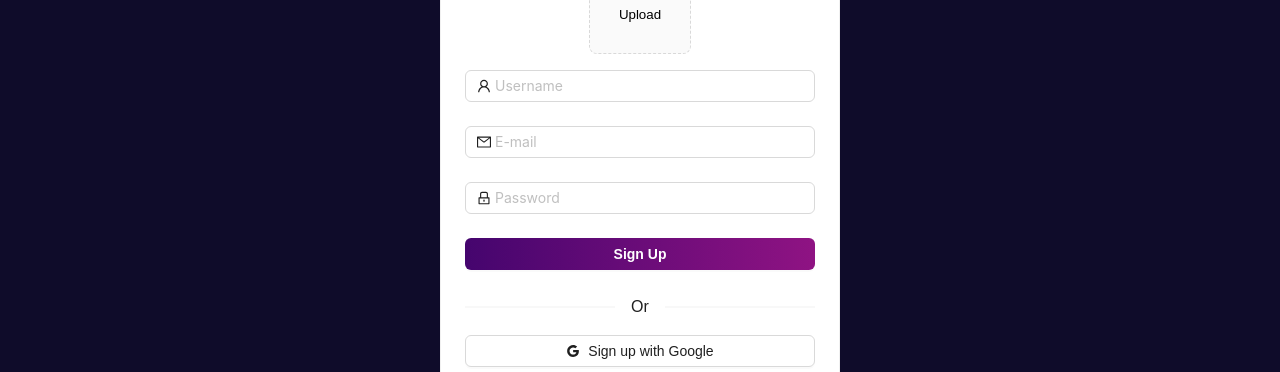
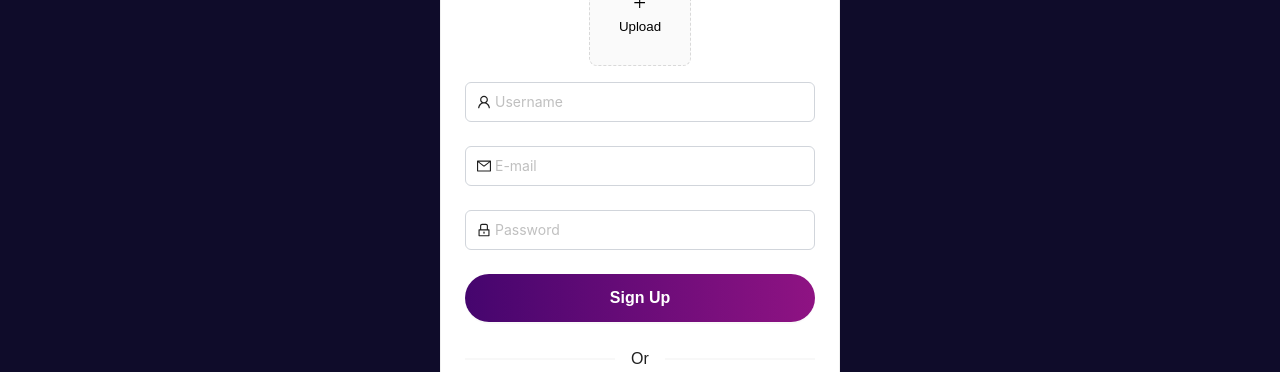
Before and after one commit to calistasalscpw/mindverse-frontend, a React (Vite) app: page /auth/signup in a window 1280 px wide. Shown: the part 297-669 px from the top of the page. Built offline with nearby package versions, Linux system fonts and the light colour scheme.

Commit message:
fix: sync login with backend (copy from signup page)

```diff
--- a/src/components/LoginForm.jsx
+++ b/src/components/LoginForm.jsx
@@ -1,13 +1,39 @@
 import { Form, Input, Button, Typography } from 'antd';
+import { useState } from 'react';
+import { useNavigate } from 'react-router-dom';
+import API from '../api';
 
 const { Title, Text } = Typography;
 
 const LoginForm = () => {
   const [form] = Form.useForm();
+  const [loading, setLoading] = useState(false);
+  const navigate = useNavigate();
 
-  const onFinish = (values) => {
-    console.log('Login form values:', values);
+  const onFinish = async (values) => {
+    setLoading(true);
     // Di sini nanti bisa tambahkan logic untuk call API login
+
+    try {
+      const response = await API.post('/auth/login', values, {
+        withCredentials: true,
+      });
+
+      if (response.data && response.data.user) {
+        localStorage.setItem('user', JSON.stringify(response.data.user));
+
+        message.success('Login successful!');
+        navigate('/dashboard');
+      } else {
+        message.error('Login failed. Please try again.');
+      }
+    } catch (error){
+      const errorMessage =
+        error.response?.data?.message || 'Login failed. Please try again.';
+      message.error(errorMessage);
+    } finally {
+      setLoading(false);
+    }
   };
 
   return (
--- a/src/pages/Signup.jsx
+++ b/src/pages/Signup.jsx
@@ -3,7 +3,7 @@ import {LockOutlined, UserOutlined, MailOutlined, GoogleOutlined, LoadingOutline
 import { Button, Form, Divider, Input, Card, message, Upload, Flex } from "antd";
 import API from "../api";
 import { useNavigate } from "react-router-dom";
-import { inline } from './../../node_modules/@rc-component/portal/es/mock';
+// import { inline } from './../../node_modules/@rc-component/portal/es/mock';
 
 const Signup = () => {
     const navigate = useNavigate();
@@ -47,17 +47,21 @@ const Signup = () => {
 
     const onFinish = async (values) => {
         const formData = new FormData();
-        formData.append("username", values.username);
-        formData.append("email", values.email);
-        formData.append("password", values.password);
+        // formData.append("username", values.username);
+        // formData.append("email", values.email);
+        // formData.append("password", values.password);
+
+        const userData = {
+            username: values.username,
+            email: values.email,
+            password: values.password
+        }
+
         if (file) formData.append("profileImageUrl", file);
 
         try{
-            const res = await API.post('/auth/signup', {
-                method: 'POST',
-                body: formData,
-            });
-            if (!res.ok) throw new Error("Signup failed");
+            const res = await API.post('/auth/signup', userData);
+            // if (!res.ok) throw new Error("Signup failed");
             message.success("Signup successful!");
             navigate('/auth/login');
         } catch (error){
@@ -70,7 +74,7 @@ const Signup = () => {
     }
 
     return(
-        <div style={{display: 'flex', justifyContent: 'center', alignItems: 'center', minHeight: '90vh'}}>
+        <div style={{display: 'flex', justifyContent: 'center', alignItems: 'center', minHeight: '90vh', margin: '2rem 1rem 2rem 1rem'}}>
             <Card title="Sign Up" style={{ width: 400 }} headStyle={{ textAlign: 'center', color: '#602080' }}>
                 <Form name="signup" onFinish={onFinish} autoComplete="off" >
                     <Flex gap="middle" wrap justify="center" style={{ marginBottom: '1rem'}}>
@@ -85,16 +89,55 @@ const Signup = () => {
                     </Flex>
 
                     <Form.Item name="username" rules={[{required: true, message: "Please input your username!"}]}>
-                        <Input prefix={<UserOutlined/>} placeholder="Username"/>
+                        <Input
+                            prefix={<UserOutlined/>}
+                            placeholder="Username"
+                            style={{
+                                borderRadius: '6px',
+                                height: '40px',
+                                borderColor: '#d1d5db',
+                                fontSize: '14px',
+                            }}
+                        />
                     </Form.Item>
                     <Form.Item name="email" rules={[{required: true, type: 'email', message: "Please input a valid E-mail!"}]}>
-                        <Input prefix={<MailOutlined/>} placeholder="E-mail"/>
+                        <Input
+                            prefix={<MailOutlined/>}
+                            placeholder="E-mail"
+                            style={{
+                                borderRadius: '6px',
+                                height: '40px',
+                                borderColor: '#d1d5db',
+                                fontSize: '14px',
+                            }}
+                        />
                     </Form.Item>
                     <Form.Item name="password" rules={[{ required: true, message: "Please input your Password!" }]}>
-                        <Input prefix={<LockOutlined />} type="password" placeholder="Password" />
+                        <Input
+                            prefix={<LockOutlined />}
+                            type="password"
+                            placeholder="Password"
+                            style={{
+                                borderRadius: '6px',
+                                height: '40px',
+                                borderColor: '#d1d5db',
+                                fontSize: '14px',
+                            }}
+                        />
                     </Form.Item>
                     <Form.Item>
-                        <Button block htmlType="submit" style={{background: 'linear-gradient(to right, #45056E, #8F1383)', border: 'none', color: 'white', fontWeight: 'bold'}}>Sign Up</Button>
+                        <Button
+                            block
+                            htmlType="submit"
+                            style={{
+                                background: 'linear-gradient(to right, #45056E, #8F1383)',
+                                border: 'none',
+                                color: 'white',
+                                borderRadius: '25px',
+                                height: '48px',
+                                fontSize: '16px',
+                                fontWeight: '600',
+                            }}>Sign Up</Button>
                     </Form.Item>
                 </Form>
                 <Divider>Or</Divider>
```
